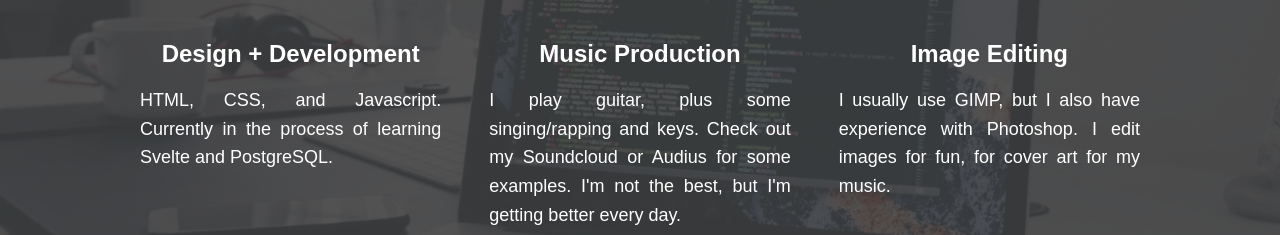
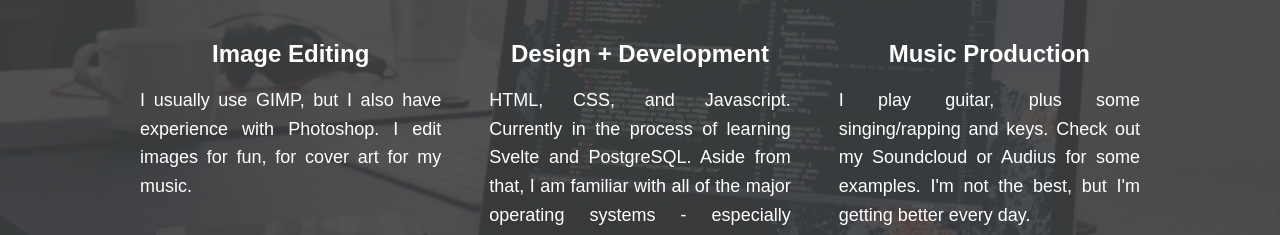
Before and after one commit to elijahcommits/portfolio, a plain HTML site: page index.html in a window 1280 px wide. Shown: the part 708-943 px from the top of the page. Drawn offline with nearby package versions, Linux system fonts and the light colour scheme.

Commit message:
update "what I do" info

```diff
--- a/index.html
+++ b/index.html
@@ -46,9 +46,15 @@
       <h2 class="section__title section__title--services">What I do</h2>
       <div class="services">
 
+
+        <div class="service">
+          <h3 class="service__title">Image Editing</h3>
+          <p class="service__text">I usually use GIMP, but I also have experience with Photoshop. I edit images for fun, for cover art for my music.</p>
+        </div> <!-- / service -->
+
         <div class="service">
           <h3 class="service__title">Design + Development</h3>
-          <p class="service__text">HTML, CSS, and Javascript. Currently in the process of learning Svelte and PostgreSQL.</p>
+          <p class="service__text">HTML, CSS, and Javascript. Currently in the process of learning Svelte and PostgreSQL. Aside from that, I am familiar with all of the major operating systems - especially Windows and Linux.</p>
         </div> <!-- / service -->
 
         <div class="service">
@@ -56,10 +62,6 @@
           <p class="service__text">I play guitar, plus some singing/rapping and keys. Check out my Soundcloud or Audius for some examples. I'm not the best, but I'm getting better every day.</p>
         </div> <!-- / service -->
 
-        <div class="service">
-          <h3 class="service__title">Image Editing</h3>
-          <p class="service__text">I usually use GIMP, but I also have experience with Photoshop. I edit images for fun, for cover art for my music.</p>
-        </div> <!-- / service -->
 
       </div>
 
```
Also changed, not shown: images/2022-08-28 18_53_52-BenderQuoter - Brave.png (renamed from images/portfolio04.png).
